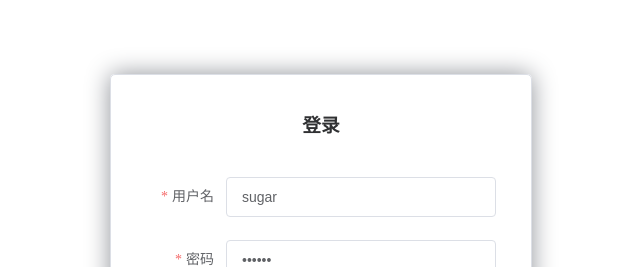
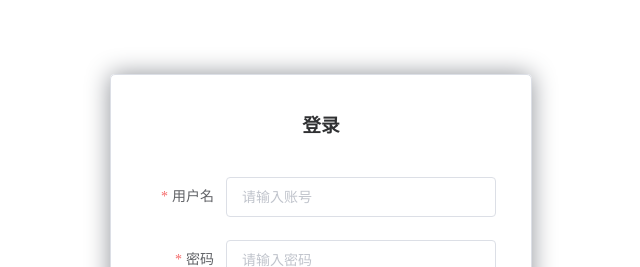
Before and after one commit to Sugarsugarzz/my-site-vue, a Vue app: page /login in a window 1280 px wide. Shown: the part 106-373 px from the top of the page, without its empty margins (319-959 px from the left). Built offline with nearby package versions, Linux system fonts and the light colour scheme; what mavon-editor would draw is missing.

Commit message:
Update Login.vue

```diff
--- a/src/views/Login.vue
+++ b/src/views/Login.vue
@@ -22,8 +22,8 @@ export default {
   data() {
     return {
       ruleForm: {
-        username: 'sugar',
-        password: '111111',
+        username: '',
+        password: '',
       },
       rules: {
         username: [
```
